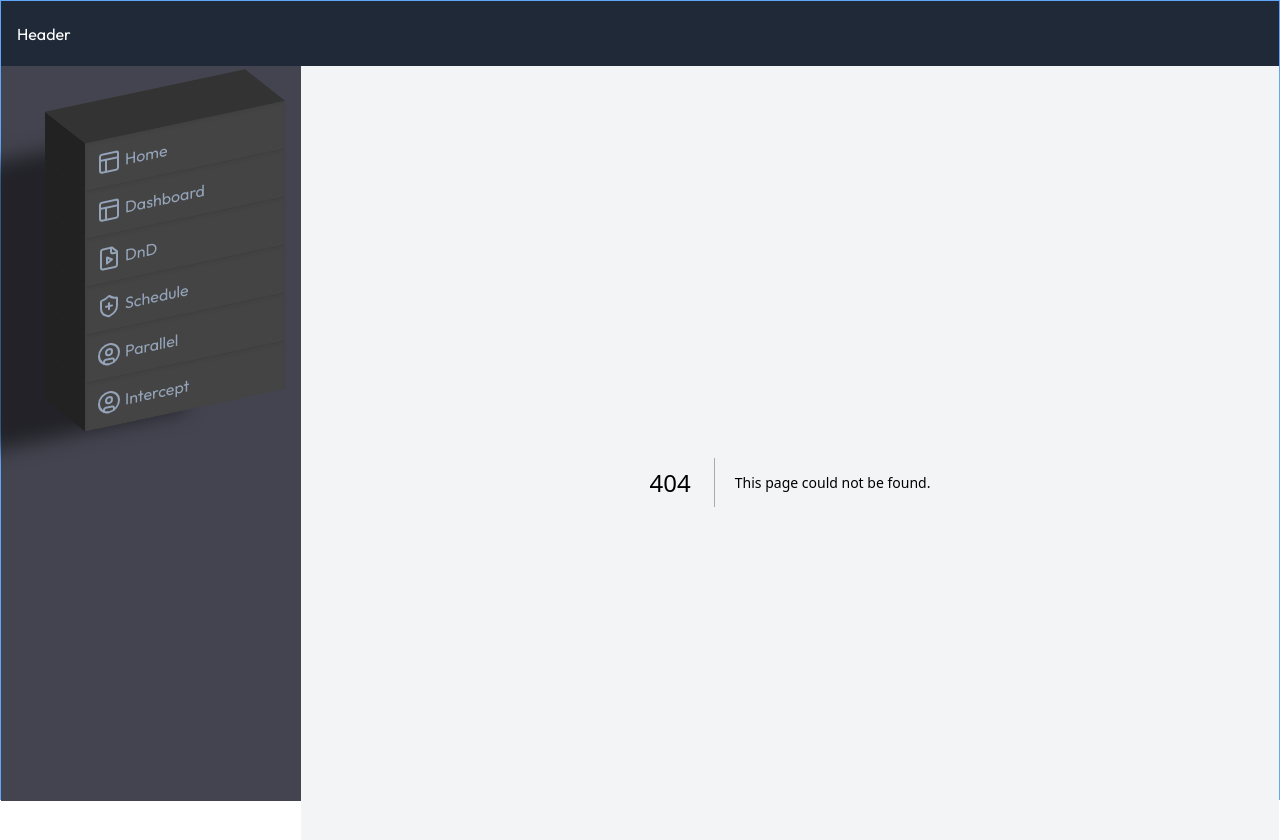
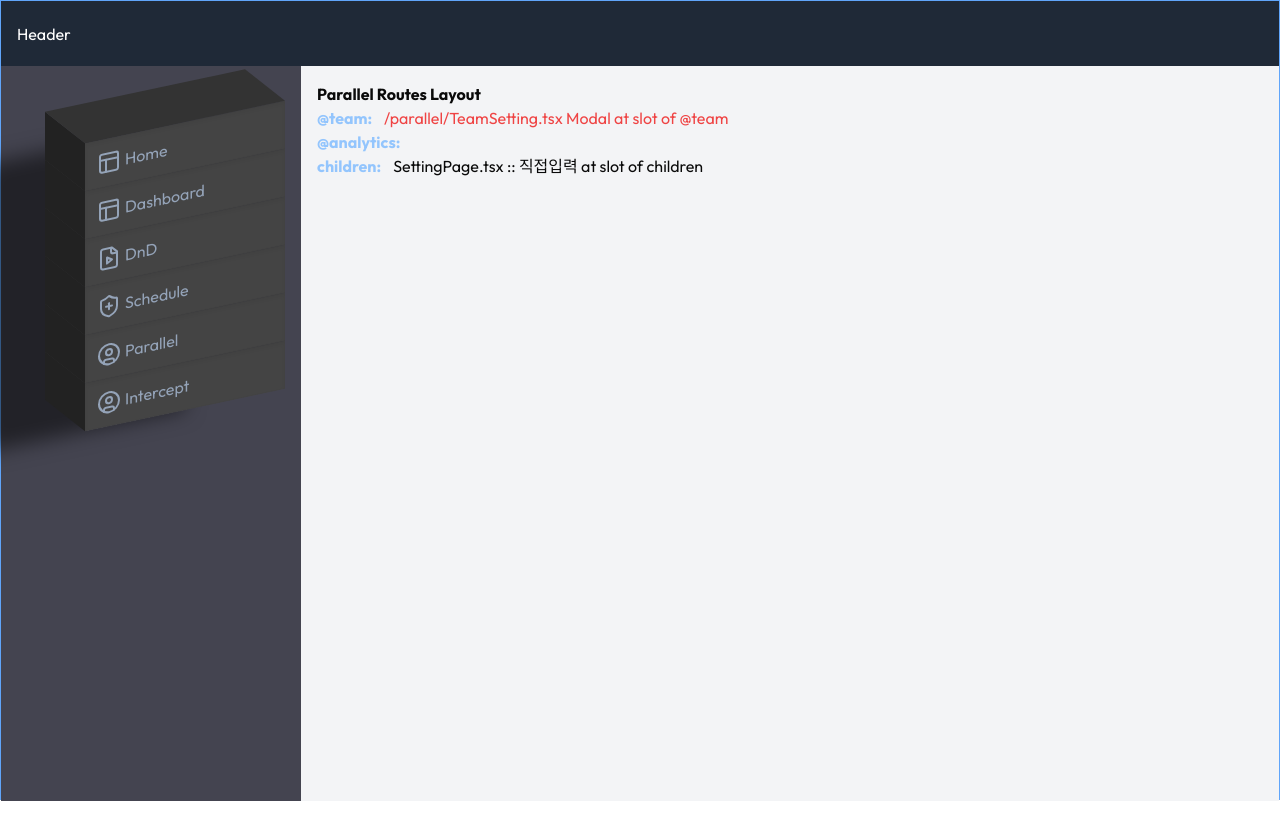
Before and after one commit to Darcyu83/nextjs-15-eslint-prettier, a Next.js app: page /parallel/setting in a window 1280 px wide. Before the commit this address had no page. Shown: the top 840 px of the page. After the commit the page ends 801 px from the top, so only its background shows below. Built offline with nearby package versions, Linux system fonts and the light colour scheme.

Commit message:
Parallel + Interceptor routes 테스트

```diff
--- /dev/null
+++ b/src/app/parallel/@analytics/default.ts
@@ -0,0 +1,7 @@
+interface IProps {}
+
+function Default(props: IProps) {
+  return null;
+}
+
+export default Default;
--- /dev/null
+++ b/src/app/parallel/@team/default.ts
@@ -0,0 +1,7 @@
+interface IProps {}
+
+function Default(props: IProps) {
+  return null;
+}
+
+export default Default;
--- a/src/app/parallel/@team/page.tsx
+++ b/src/app/parallel/@team/setting/page.tsx
@@ -3,7 +3,9 @@ interface IProps {}
 function TeamSetting(props: IProps) {
   return (
     <div style={{}}>
-      <h1>TeamSetting</h1>
+      <h1 className='text-red-500'>
+        /parallel/TeamSetting.tsx Modal at slot of @team
+      </h1>
     </div>
   );
 }
--- a/src/app/parallel/page.tsx
+++ b/src/app/parallel/page.tsx
@@ -1,9 +1,12 @@
+import Link from 'next/link';
+
 interface IProps {}
 
 function ParallelRoutes({}: IProps) {
   return (
     <div style={{}}>
       <h1>page.tsx :: ParallelRoutes</h1>
+      <Link href={'/parallel/setting'}>/parallel/setting with Link tag</Link>
     </div>
   );
 }
--- /dev/null
+++ b/src/app/parallel/setting/layout.tsx
@@ -0,0 +1,11 @@
+import { ReactNode } from 'react';
+
+interface IProps {
+  children: ReactNode;
+}
+
+function SettingLayout({ children }: IProps) {
+  return <div style={{}}>{children}</div>;
+}
+
+export default SettingLayout;
--- /dev/null
+++ b/src/app/parallel/setting/page.tsx
@@ -0,0 +1,11 @@
+interface IProps {}
+
+function SettingPage(props: IProps) {
+  return (
+    <div style={{}}>
+      <h1>SettingPage.tsx :: 직접입력 at slot of children</h1>
+    </div>
+  );
+}
+
+export default SettingPage;
```
